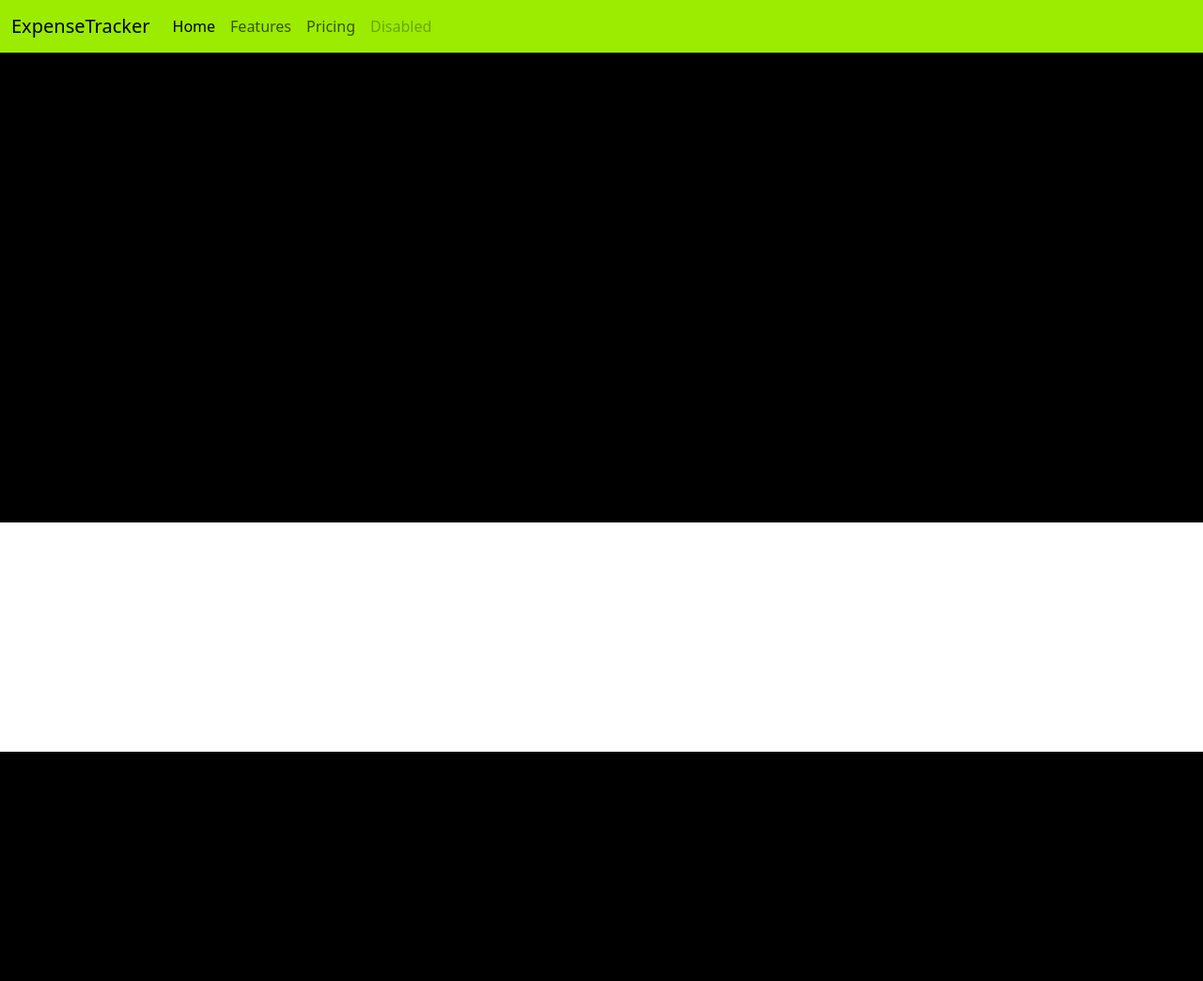
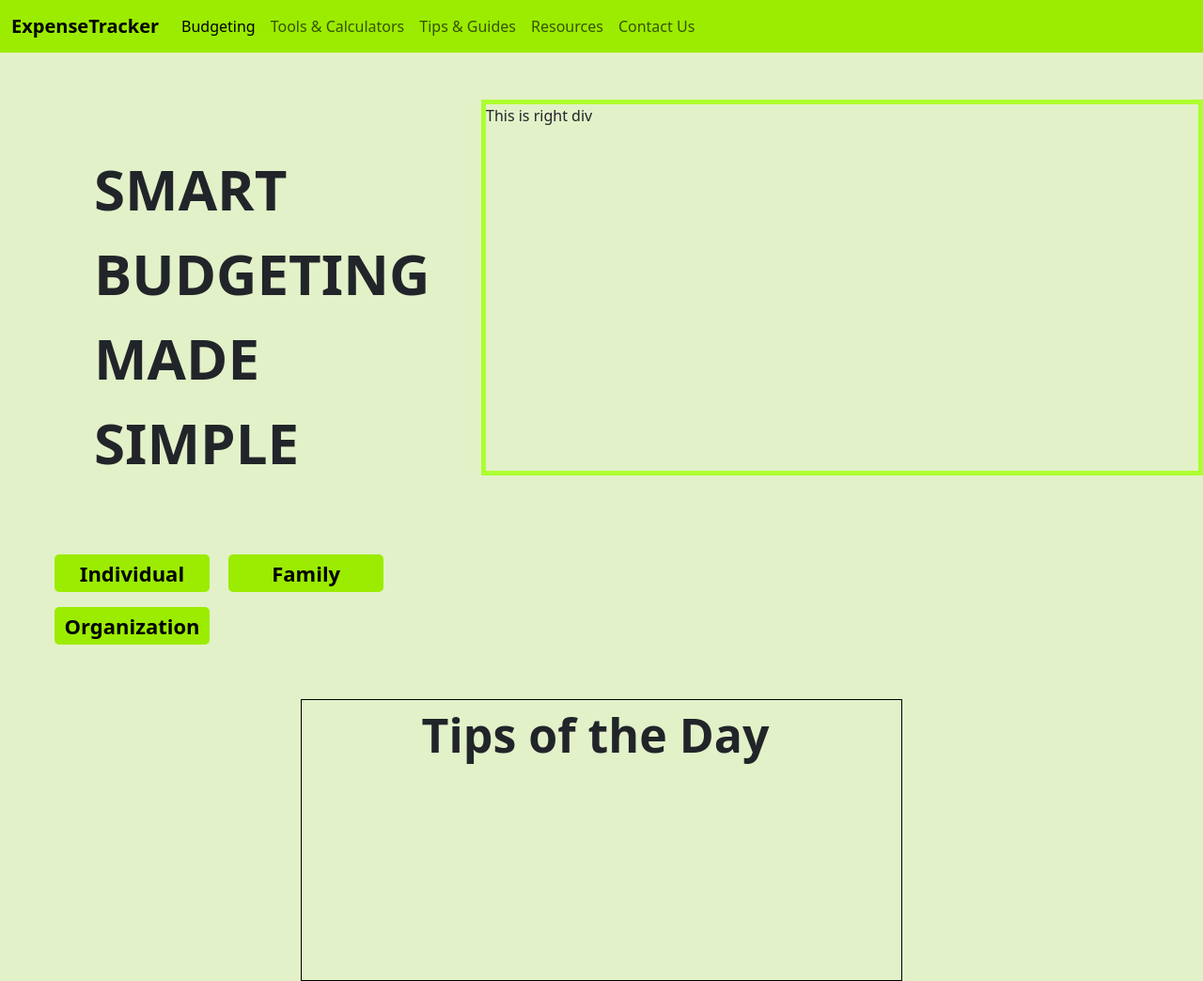
Before and after one commit to Isoo-Pal/Expense-Tracker, a Django app: template ETracker/myapp/templates/myapp/index.html in a window 1280 px wide. Shown: the whole page at 94% size. Before the commit the page ends 800 px from the top, so only its background shows below. Run offline with Django 3.2, Linux system fonts and the light colour scheme; the template is opened without the code that fills it, so the values that code supplies are empty.

Commit message:
Adding some new pages

```diff
--- a/ETracker/ETracker/settings.py
+++ b/ETracker/ETracker/settings.py
@@ -128,5 +128,5 @@ STATIC_URL = 'static/'
 DEFAULT_AUTO_FIELD = 'django.db.models.BigAutoField'
 
 STATICFILES_DIRS = [
-    BASE_DIR / 'static',  # If you have a global static folder at the root
+    BASE_DIR / 'myapp/static',  # If you have a global static folder at the root
 ]
--- a/ETracker/myapp/static/myapp/style1.css
+++ b/ETracker/myapp/static/myapp/style1.css
@@ -7,9 +7,32 @@ html{
 }
 .navdiv{
     background-color: #9BEC00;
+    box-shadow: 5px;
 }
 .bodydiv{
-    height: 500px;
+    height: 800px;
     width: 100%;
-    background-color: black;
+    background-color: rgb(19, 88, 94);
 }
+
+ul li a{
+    font-size: 10px;
+}
+/* .footerdiv{
+    /* margin-top: 600px;
+    height: 300px;
+    width: 100%;
+    background-color: rgb(117, 19, 19);
+} */
+
+/*body*/
+/* .leftdiv{
+    height: 200px;
+    width: 40%;
+    border: 1px solid red;
+}
+.rightdiv{
+    height: 200px;
+    width: 60%;
+    border: 1px solid greenyellow;
+} */
--- /dev/null
+++ b/ETracker/myapp/templates/myapp/inc/header.html
@@ -0,0 +1,99 @@
+{% load static %}
+<!DOCTYPE html>
+<html lang="en">
+<head>
+    <meta charset="UTF-8">
+    <meta name="viewport" content="width=device-width, initial-scale=1.0">
+    <title>Expense Tracker | Where you can track all your spendings and savings</title>
+    <link rel="stylesheet" href="https://cdn.jsdelivr.net/npm/bootstrap@5.3.3/dist/css/bootstrap.min.css">
+    <link rel="stylesheet" href="static/myapp/style1.css">
+    <style>
+      .navdiv{
+        background-color: #9BEC00;
+        box-shadow: 5px;
+    }
+      .bodydiv{
+        height: 100%;
+        width: 100%;
+        background-color: rgb(226, 241, 200);
+      }
+      .partition{
+        display:flex;
+      }
+      .leftdiv{
+        height: 600px;
+        width: 40%;
+       {% comment %} border:5px solid red; {% endcomment %}
+        margin-top: 50px;
+        padding-left:50px;
+
+    }
+    .leftdiv p{
+      font-weight:bold;
+      font-size:60px;
+      padding:50px;
+
+    }
+    .leftdiv button{
+      background:#9BEC00;
+      border:None;
+      margin:8px;
+      font-weight:600;
+      font-size:22px;
+      border-radius: 5px;
+      height:40px;
+      width:165px;
+    }
+    .rightdiv{
+        height: 400px;
+        width: 60%;
+        border: 5px solid greenyellow;
+        margin-top: 50px;
+    }
+    .tod{
+      border:1px solid black;
+      height:300px;
+      width:50%;
+      margin-left:25%;
+      margin-right:20%;
+      margin-top: 3%;
+    }
+    .tod p{
+      font-weight:bold;
+      font-size:50px;
+      padding-left:20%;
+    }
+    </style>
+</head>
+<body>
+  <div>
+    <div class="navdiv">
+      <nav class="navbar navbar-expand-lg">
+        <div class="container-fluid mainnav">
+          <a class="navbar-brand" href="/" style="font-weight: 600;">ExpenseTracker</a>
+          <button class="navbar-toggler" type="button" data-bs-toggle="collapse" data-bs-target="#navbarNav" aria-controls="navbarNav" aria-expanded="false" aria-label="Toggle navigation">
+            <span class="navbar-toggler-icon"></span>
+          </button>
+          <div class="collapse navbar-collapse" id="navbarNav">
+            <ul class="navbar-nav">
+              <li class="nav-item">
+                <a class="nav-link active" aria-current="page" href="{% url 'budgeting' %}">Budgeting</a>
+              </li>
+              <li class="nav-item">
+                <a class="nav-link" href="{% url 'toolsandcalculators' %}">Tools & Calculators</a>
+              </li>
+              <li class="nav-item">
+                <a class="nav-link" href="{% url 'tipsandguides' %}">Tips & Guides</a>
+              </li>
+              <li class="nav-item">
+                <a class="nav-link" href="{% url 'resources' %}">Resources</a>
+              </li>
+              <li class="nav-item">
+                <a class="nav-link" href="{% url 'contactUs' %}">Contact Us</a>
+              </li>
+            </ul>
+          </div>
+        </div>
+      </nav>
+    </div>
+</body>
--- a/ETracker/myapp/templates/myapp/index.html
+++ b/ETracker/myapp/templates/myapp/index.html
@@ -1,45 +1,22 @@
-{% load static %}
-<!DOCTYPE html>
-<html lang="en">
-<head>
-    <meta charset="UTF-8">
-    <meta name="viewport" content="width=device-width, initial-scale=1.0">
-    <title>Expense Tracker | Where you can track all your spendings and savings</title>
-    <link rel="stylesheet" href="https://cdn.jsdelivr.net/npm/bootstrap@5.3.3/dist/css/bootstrap.min.css">
-    <link rel="stylesheet" href="{% static "myapp/style1.css" %}">
-</head>
-<body>
-  <div>
-    <div class="navdiv">
-      <nav class="navbar navbar-expand-lg ">
-        <div class="container-fluid mainnav">
-          <a class="navbar-brand" href="#">ExpenseTracker</a>
-          <button class="navbar-toggler" type="button" data-bs-toggle="collapse" data-bs-target="#navbarNav" aria-controls="navbarNav" aria-expanded="false" aria-label="Toggle navigation">
-            <span class="navbar-toggler-icon"></span>
-          </button>
-          <div class="collapse navbar-collapse" id="navbarNav">
-            <ul class="navbar-nav">
-              <li class="nav-item">
-                <a class="nav-link active" aria-current="page" href="#">Home</a>
-              </li>
-              <li class="nav-item">
-                <a class="nav-link" href="#">Features</a>
-              </li>
-              <li class="nav-item">
-                <a class="nav-link" href="#">Pricing</a>
-              </li>
-              <li class="nav-item">
-                <a class="nav-link disabled" aria-disabled="true">Disabled</a>
-              </li>
-            </ul>
-          </div>
-        </div>
-      </nav>
+{% include "myapp/layouts/layout.html" %}
+{% block bodyblock %}
+    <div class="bodydiv">
+      <div class="partition">
+      <div class="leftdiv">
+        <p>SMART BUDGETING MADE SIMPLE</p>
+        <button>Individual</button>
+        <button>Family</button>
+        <button>Organization</button>
+      </div>
+      <div class="rightdiv">This is right div</div>
     </div>
-    <div class="bodydiv">
 
+    <div class="tod">
+      <p>Tips of the Day</p>
+    </div>
     </div>
   </div>
 </body>
 <script src="https://cdn.jsdelivr.net/npm/bootstrap@5.3.3/dist/js/bootstrap.bundle.min.js"></script>
 </html>
+{% endblock bodyblock %}
--- /dev/null
+++ b/ETracker/myapp/templates/myapp/layouts/layout.html
@@ -0,0 +1,4 @@
+{% include "myapp/inc/header.html" %}
+{% block bodyblock %}
+{% endblock bodyblock %}
+{% include "myapp/inc/footer.html" %}
--- a/ETracker/myapp/urls.py
+++ b/ETracker/myapp/urls.py
@@ -3,4 +3,9 @@ from . import views
 
 urlpatterns = [
     path('', views.home),
+    path('budgeting/', views.Budgeting, name="budgeting"),
+    path('tools-and-calculators/', views.ToolsAndCalculators, name="toolsandcalculators"),
+    path('tips-and-guides/', views.TipsAndGuides, name="tipsandguides"),
+    path('resources/', views.Resources, name="resources"),
+    path('contact-us/', views.ContactUs, name="contactUs"),
 ]
```
Also changed, not shown: ETracker/myapp/templates/myapp/Contact-Us.html (added, +7 -0 lines), ETracker/myapp/templates/myapp/budgeting.html (added, +9 -0 lines), ETracker/myapp/templates/myapp/resources.html (added, +7 -0 lines), ETracker/myapp/templates/myapp/tips-and-guides.html (added, +7 -0 lines), ETracker/myapp/templates/myapp/tools-and-calculators.html (added, +7 -0 lines), ETracker/myapp/views.py (+15 -0 lines), ETracker/myapp/templates/myapp/inc/footer.html (added).
